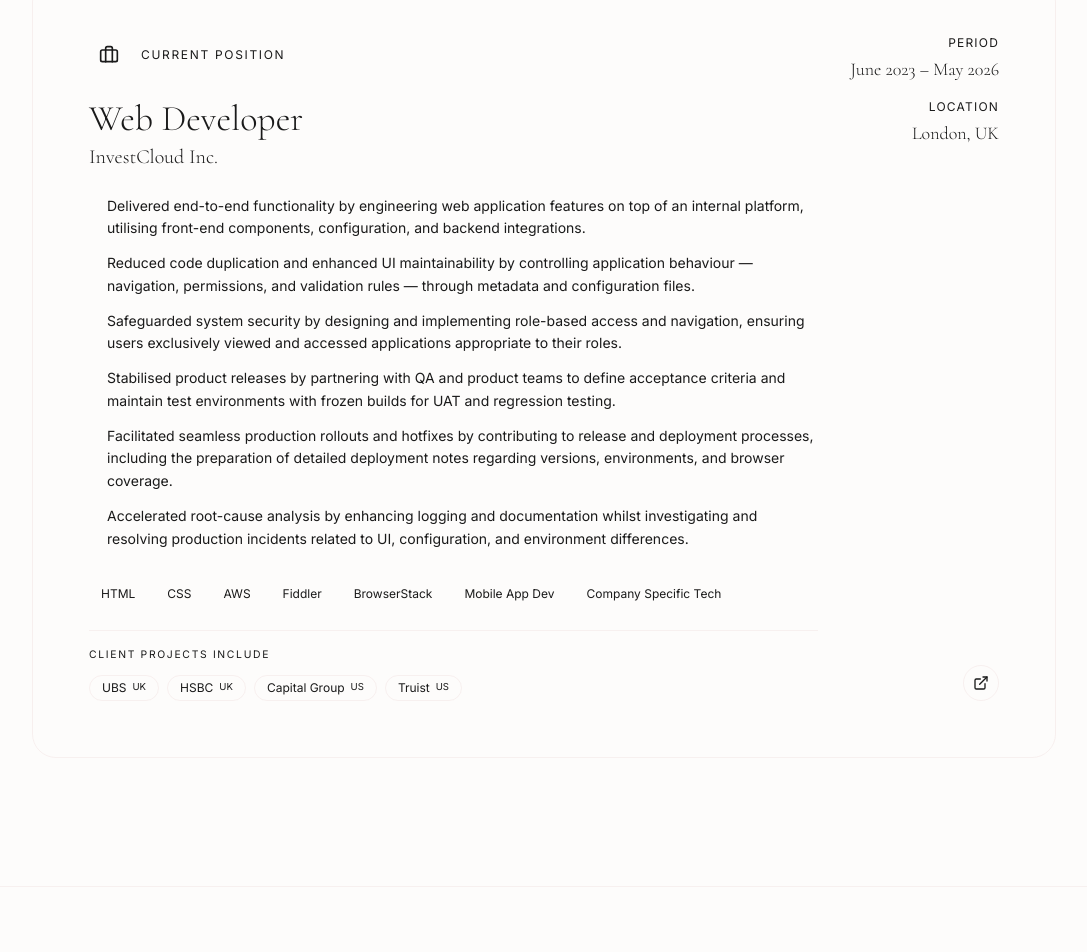
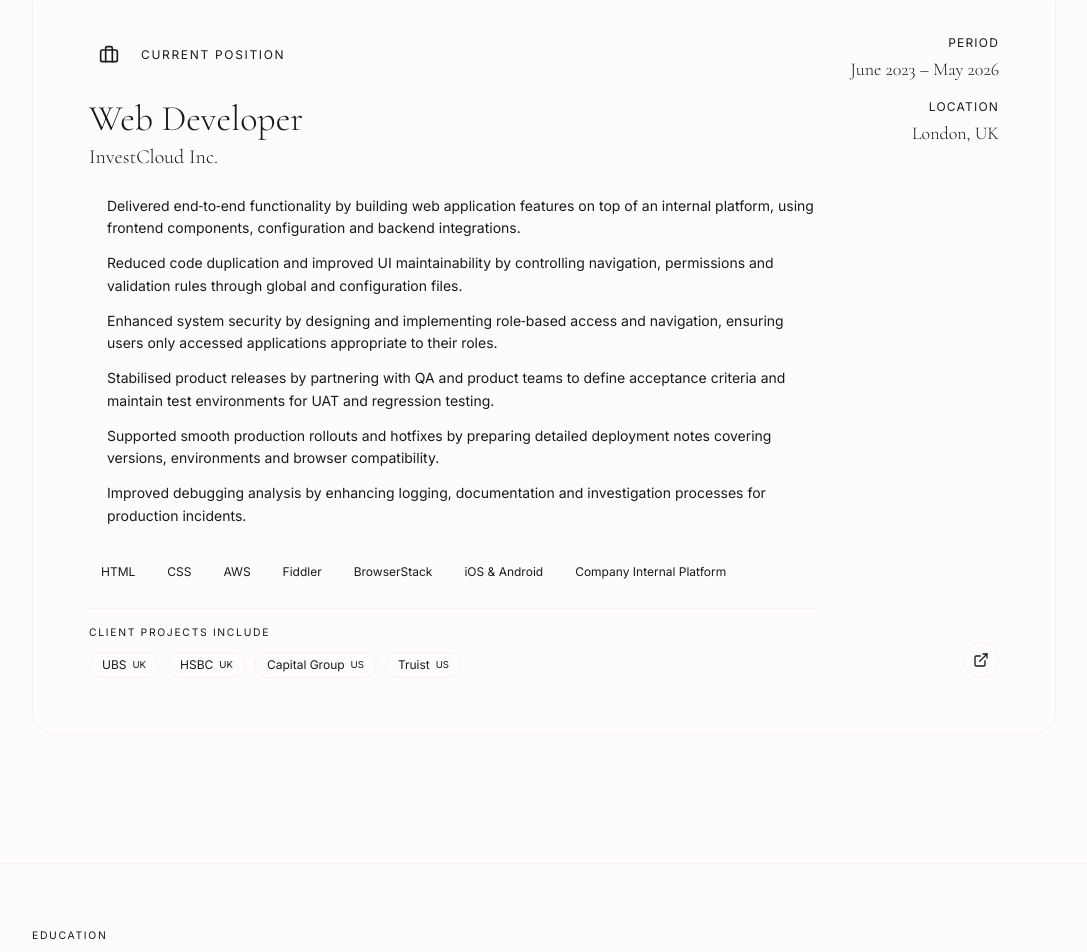
Before and after one commit to claudia-pacheco/Claudiawebsiteportfolio, a React (Vite) app: page / in a window 1280 px wide. Shown: the part 2898-3850 px from the top of the page, without its empty margins (96-1183 px from the left). Built offline with nearby package versions, Linux system fonts and the light colour scheme.

Commit message:
work section description updated

```diff
--- a/src/app/App.tsx
+++ b/src/app/App.tsx
@@ -627,12 +627,12 @@
 
                 <ul className="space-y-3">
                   {[
-                    "Delivered end-to-end functionality by engineering web application features on top of an internal platform, utilising front-end components, configuration, and backend integrations.",
-                    "Reduced code duplication and enhanced UI maintainability by controlling application behaviour — navigation, permissions, and validation rules — through metadata and configuration files.",
-                    "Safeguarded system security by designing and implementing role-based access and navigation, ensuring users exclusively viewed and accessed applications appropriate to their roles.",
-                    "Stabilised product releases by partnering with QA and product teams to define acceptance criteria and maintain test environments with frozen builds for UAT and regression testing.",
-                    "Facilitated seamless production rollouts and hotfixes by contributing to release and deployment processes, including the preparation of detailed deployment notes regarding versions, environments, and browser coverage.",
-                    "Accelerated root-cause analysis by enhancing logging and documentation whilst investigating and resolving production incidents related to UI, configuration, and environment differences.",
+                    "Delivered end‑to‑end functionality by building web application features on top of an internal platform, using frontend components, configuration and backend integrations.",
+                    "Reduced code duplication and improved UI maintainability by controlling navigation, permissions and validation rules through global and configuration files.",
+                    "Enhanced system security by designing and implementing role‑based access and navigation, ensuring users only accessed applications appropriate to their roles.",
+                    "Stabilised product releases by partnering with QA and product teams to define acceptance criteria and maintain test environments for UAT and regression testing.",
+                    "Supported smooth production rollouts and hotfixes by preparing detailed deployment notes covering versions, environments and browser compatibility.",
+                    "Improved debugging analysis by enhancing logging, documentation and investigation processes for production incidents."
                   ].map((point) => (
                     <li key={point} className="flex items-start gap-3">
                       <span className="w-1.5 h-1.5 rounded-full bg-primary mt-2 flex-shrink-0" />
@@ -650,8 +650,8 @@
                     "AWS",
                     "Fiddler",
                     "BrowserStack",
-                    "Mobile App Dev",
-                    "Company Specific Tech",
+                    "iOS & Android",
+                    "Company Internal Platform",
                   ].map((tag) => (
                     <span
                       key={tag}
```
